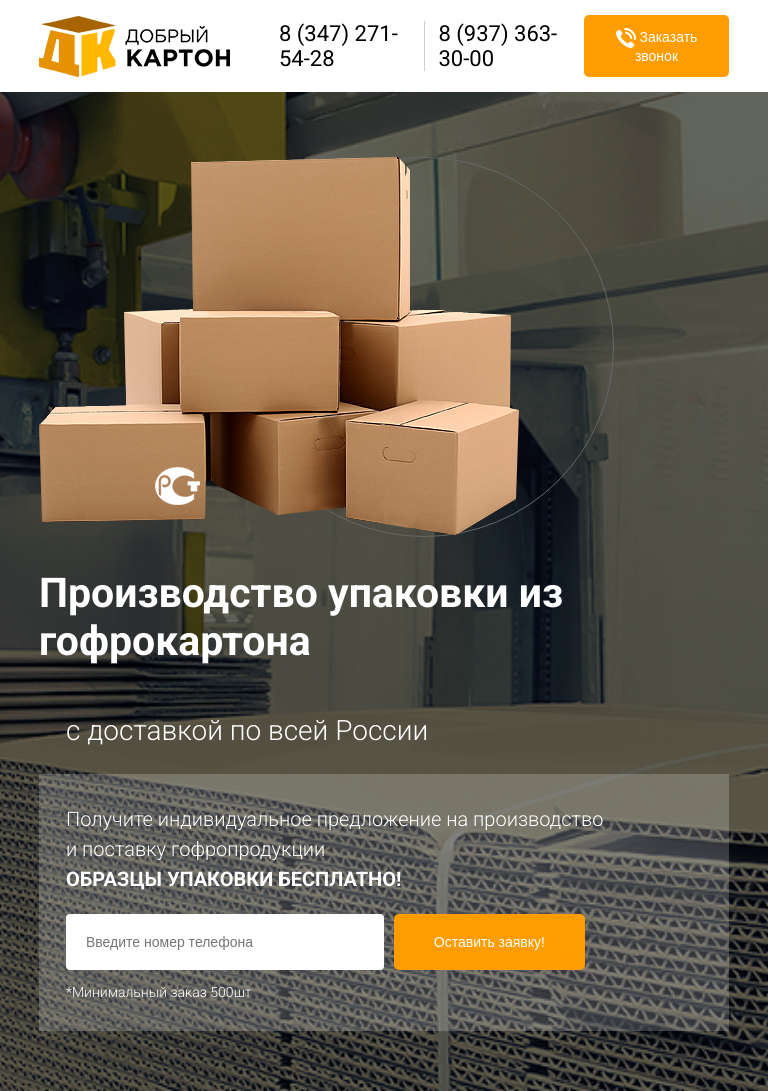
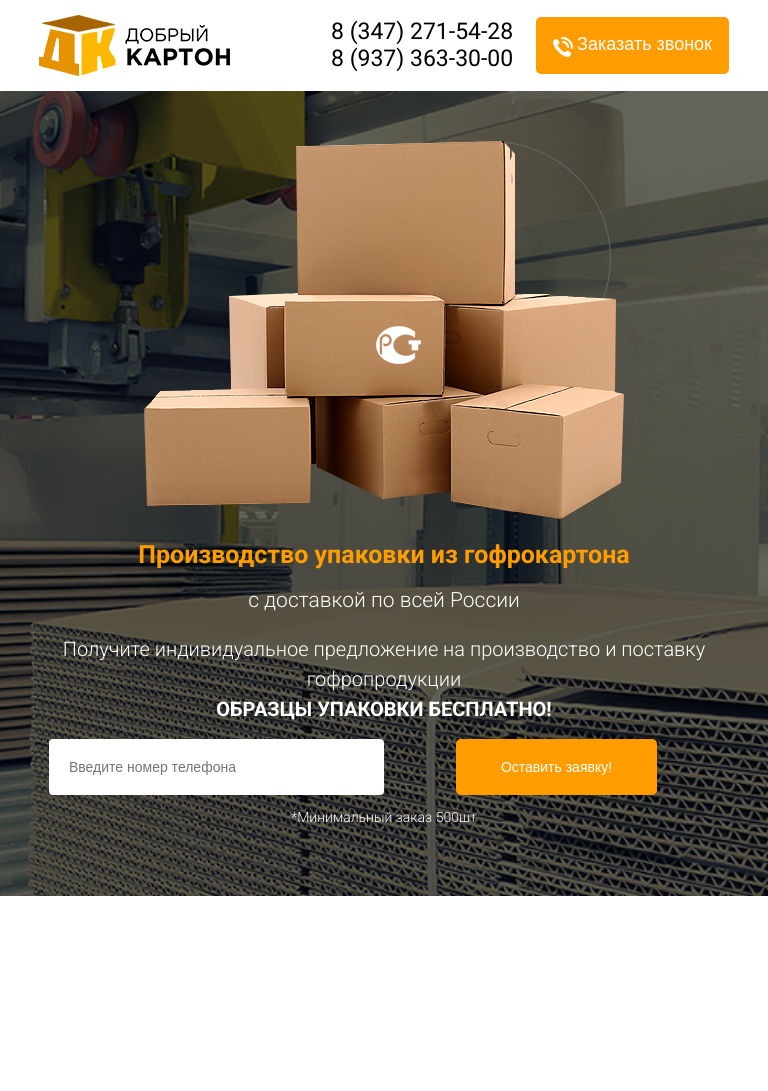
Before and after one commit to AshtonBro/Study_htmlCss, a PHP site: page / in a window 768 px wide. After the commit the page ends 896 px from the top, so only its background shows below. Run offline with PHP 8.4, Linux system fonts and the light colour scheme.

Commit message:
finish meadia sm

```diff
--- a/good_cardboard/src/css/style.css
+++ b/good_cardboard/src/css/style.css
@@ -301,10 +301,11 @@ img {
         margin-top: 185px;
         margin-left: -248px; }
     .main-text__title {
-      font-size: 22px;
-      color: #ff9d00; }
+      font-size: 25px;
+      color: #ff9d00;
+      margin-bottom: 12px; }
     .main-text__subtitle {
-      font-size: 18px;
+      font-size: 21px;
       padding: 7px;
       margin-bottom: 5px; }
     .main-text__form {
@@ -314,9 +315,96 @@ img {
     display: flex;
     margin-bottom: 12px; }
     .form-title {
-      padding-right: 0; }
+      padding-right: 0;
+      margin-bottom: 15px; }
   .button_big {
     border-bottom: 17px;
     vertical-align: middle;
     margin-right: auto;
-    margin-left: auto; } }
+    margin-left: auto; }
+  .overlay .popup {
+    top: 100px;
+    width: 560px; }
+    .overlay .popup-title {
+      font-size: 22px; }
+    .overlay .popup-form {
+      padding: 45px 25px 50px 25px;
+      height: 390px; }
+      .overlay .popup-form-header {
+        font-size: 22px; }
+        .overlay .popup-form-header span {
+          font-size: 17px; }
+      .overlay .popup-form__input {
+        width: 235px;
+        margin-right: 5px; }
+      .overlay .popup-form__btn {
+        width: 100%; } }
+
+@media (min-width: 767.98px) and (max-width: 992px) {
+  .header {
+    padding: 15px; }
+    .header-contacts__phone {
+      font-size: 23px;
+      margin-right: 10px; }
+      .header-contacts__phones {
+        flex-direction: column; }
+      .header-contacts__phone:first-child {
+        border: none; }
+    .header-contacts__button {
+      display: inline-block;
+      padding: 17px; }
+  .hidden-mobile {
+    font-size: 18px; }
+  .main {
+    text-align: center;
+    padding-top: 50px; }
+    .main-img {
+      margin-right: auto;
+      margin-left: auto; }
+      .main-img::before {
+        width: 239px;
+        height: 235px;
+        left: 70%; }
+      .main-img::after {
+        content: url(../img/main/icon-2-small.png);
+        margin-top: 185px;
+        margin-left: -248px; }
+    .main-text__title {
+      font-size: 25px;
+      color: #ff9d00;
+      margin-bottom: 12px; }
+    .main-text__subtitle {
+      font-size: 21px;
+      padding: 7px;
+      margin-bottom: 5px; }
+    .main-text__form {
+      background-color: transparent;
+      padding: 10px; }
+  .form {
+    display: flex;
+    margin-bottom: 12px; }
+    .form-title {
+      padding-right: 0;
+      margin-bottom: 15px; }
+  .button_big {
+    border-bottom: 17px;
+    vertical-align: middle;
+    margin-right: auto;
+    margin-left: auto; }
+  .overlay .popup {
+    top: 100px;
+    width: 560px; }
+    .overlay .popup-title {
+      font-size: 22px; }
+    .overlay .popup-form {
+      padding: 45px 25px 50px 25px;
+      height: 390px; }
+      .overlay .popup-form-header {
+        font-size: 22px; }
+        .overlay .popup-form-header span {
+          font-size: 17px; }
+      .overlay .popup-form__input {
+        width: 235px;
+        margin-right: 5px; }
+      .overlay .popup-form__btn {
+        width: 100%; } }
--- a/good_cardboard/src/index.html
+++ b/good_cardboard/src/index.html
@@ -29,14 +29,14 @@
     <header class="header">
         <div class="container">
             <div class="row align-items-center">
-                <div class="col-4 col-sm-4">
+                <div class="col-4 col-sm-4 col-md-4">
                     <div class="header-logo">
 
                     </div>
                     <!-- /.header__logo -->
                 </div>
                 <!-- /.col-4 -->
-                <div class="col-8 col-sm-8">
+                <div class="col-8 col-sm-8 col-md-8">
                     <div class="header-contacts">
                         <div class="header-contacts__phones">
                             <div class="header-contacts__phone">
@@ -63,14 +63,14 @@
     <section class="main">
         <div class="container">
             <div class="row align-items-center">
-                <div class="col-12 col-sm-12">
+                <div class="col-12 col-sm-12 col-md-12">
                     <div class="main-img wow bounceIn hidden-mobile">
                         <img src="./img/main/boxes.png" alt="boxes">
                     </div>
                     <!-- /.main-img -->
                 </div>
                 <!-- /.col-5 -->
-                <div class="col-12 col-sm-12">
+                <div class="col-12 col-sm-12 col-md-12">
                     <div class="main-text">
                         <h1 class="main-text__title">
                             Производство упаковки из гофрокартона
@@ -117,7 +117,7 @@
             <div class="popup-form">
                 <form action="#" class="main-form">
                     <div class="popup-form-header">
-                        Получите индивидуальное предложение
+                        Получите индивидуальное предложение<br>
                         <span>на производство и поставку изделий</span>
                         <label for="phone" class="popup-form__label">
                             Введите ваш номер телефона:
--- a/good_cardboard/src/sass/_media.sass
+++ b/good_cardboard/src/sass/_media.sass
@@ -105,10 +105,11 @@
                 margin-left: -248px
         &-text
             &__title
-                font-size: 22px
+                font-size: 25px
                 color: $active-color
+                margin-bottom: 12px
             &__subtitle
-                font-size: 18px
+                font-size: 21px
                 padding: 7px
                 margin-bottom: 5px
             &__form
@@ -119,9 +120,102 @@
         margin-bottom: 12px
         &-title
             padding-right: 0
+            margin-bottom: 15px
     .button
         &_big
             border-bottom: 17px
             vertical-align: middle
             margin-right: auto
             margin-left: auto
+    .overlay
+        .popup
+            top: 100px
+            width: 560px
+            &-title
+                font-size: 22px
+            &-form
+                padding: 45px 25px 50px 25px
+                height: 390px
+                &-header
+                    font-size: 22px
+                    span
+                        font-size: 17px
+                &__input
+                    width: 235px
+                    margin-right: 5px
+                &__btn
+                    width: 100%
+
+@media (min-width: 767.98px) and (max-width: 992px)
+    .header
+        padding: 15px
+        &-contacts
+                &__phone
+                    &s
+                        flex-direction: column
+                    font-size: 23px
+                    margin-right: 10px
+                    &:first-child
+                        border: none
+                &__button
+                    display: inline-block
+                    padding: 17px
+    .hidden
+        &-mobile
+            font-size: 18px
+    .main
+        text-align: center
+        padding-top: 50px
+        &-img
+            margin-right: auto
+            margin-left: auto
+            &::before
+                width: 239px
+                height: 235px
+                left: 70%
+            &::after
+                content: url(../img/main/icon-2-small.png)
+                margin-top: 185px
+                margin-left: -248px
+        &-text
+            &__title
+                font-size: 25px
+                color: $active-color
+                margin-bottom: 12px
+            &__subtitle
+                font-size: 21px
+                padding: 7px
+                margin-bottom: 5px
+            &__form
+                background-color: transparent
+                padding: 10px
+    .form
+        display: flex
+        margin-bottom: 12px
+        &-title
+            padding-right: 0
+            margin-bottom: 15px
+    .button
+        &_big
+            border-bottom: 17px
+            vertical-align: middle
+            margin-right: auto
+            margin-left: auto
+    .overlay
+        .popup
+            top: 100px
+            width: 560px
+            &-title
+                font-size: 22px
+            &-form
+                padding: 45px 25px 50px 25px
+                height: 390px
+                &-header
+                    font-size: 22px
+                    span
+                        font-size: 17px
+                &__input
+                    width: 235px
+                    margin-right: 5px
+                &__btn
+                    width: 100%
```
